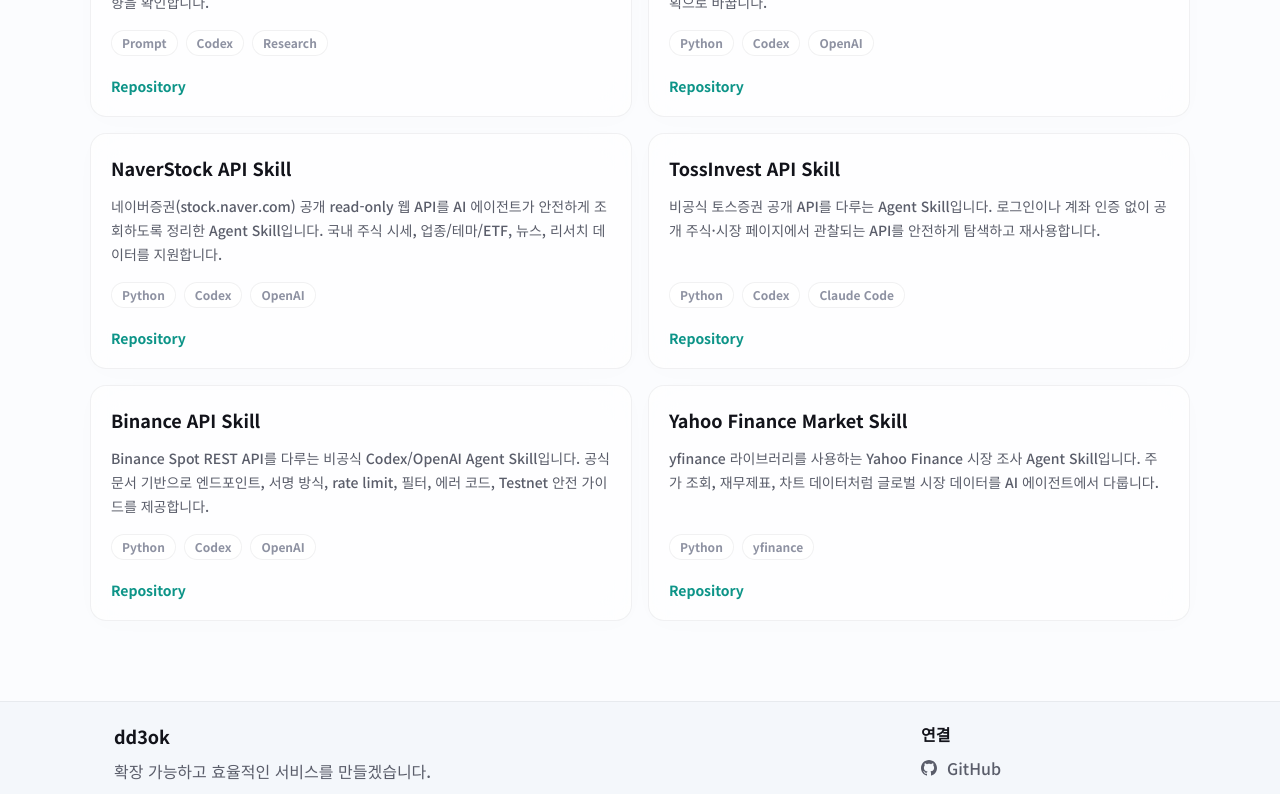
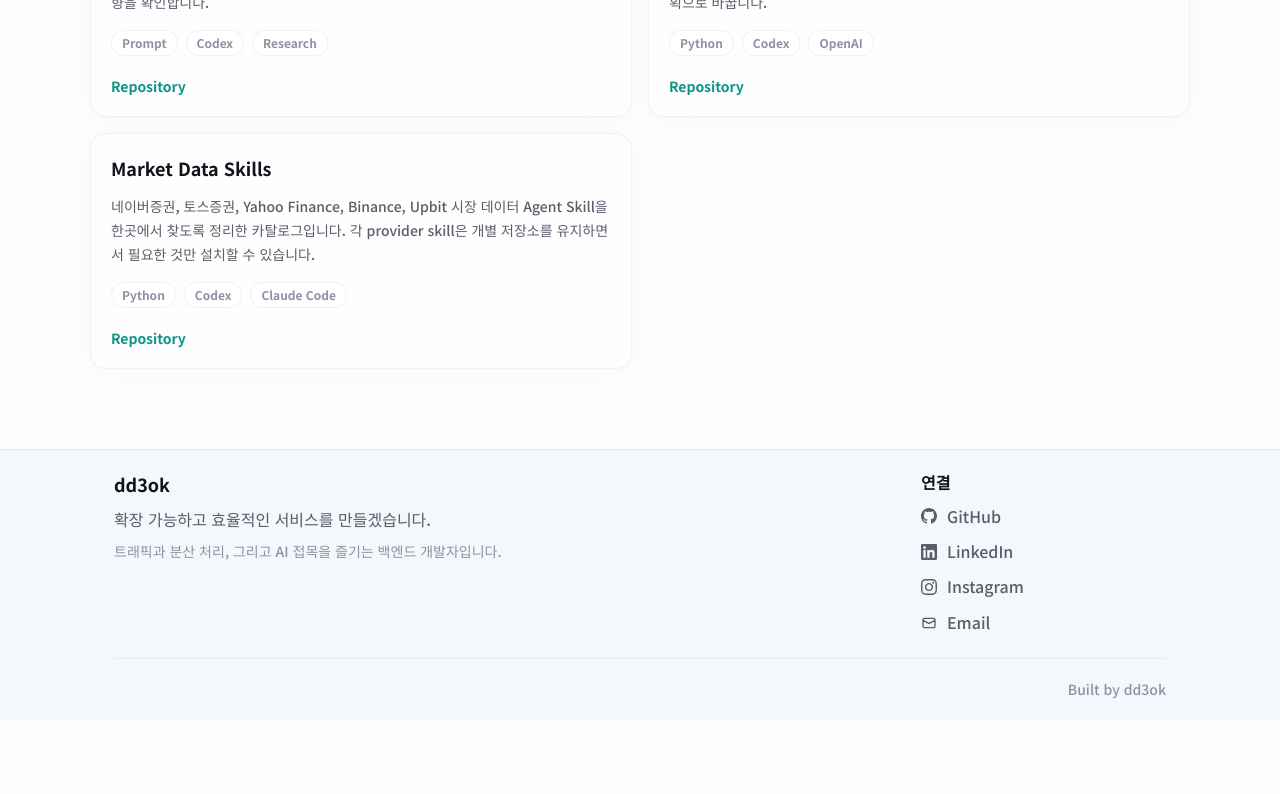
Before and after one commit to dd3ok/dd3ok.github.io, a Next.js app: page /agent-skills in a window 1280 px wide. Shown: the part 860-1654 px from the top of the page. After the commit the page ends 1580 px from the top, so only its background shows below. Built offline with nearby package versions, Linux system fonts and the light colour scheme.

Commit message:
Unify market data agent skills

```diff
--- a/package.json
+++ b/package.json
@@ -8,13 +8,14 @@
     "start": "node node_modules/serve/build/main.js out -l 3000",
     "lint": "node node_modules/eslint/bin/eslint.js . --max-warnings=0",
     "smoke": "node scripts/smoke-check.mjs",
-    "validate": "npm run test:notes-import && npm run test:notes-categories && npm run test:projects-data && npm run design:check && npm run lint && node node_modules/typescript/bin/tsc --noEmit && npm run notes:check",
+    "validate": "npm run test:notes-import && npm run test:notes-categories && npm run test:projects-data && npm run test:agent-skills-data && npm run design:check && npm run lint && node node_modules/typescript/bin/tsc --noEmit && npm run notes:check",
     "design:check": "node scripts/check-design-system.mjs",
     "notes:import:waitworthy": "node scripts/import-waitworthy-notes.mjs",
     "notes:check": "node scripts/check-notes.mjs",
     "test:notes-import": "node scripts/test-import-waitworthy-notes.mjs",
     "test:notes-categories": "node scripts/test-notes-categories.mjs",
     "test:projects-data": "node scripts/check-projects-data.mjs",
+    "test:agent-skills-data": "node scripts/check-agent-skills-data.mjs",
     "preview": "npm run build && node node_modules/serve/build/main.js out -l 3000"
   },
   "dependencies": {
--- a/scripts/smoke-check.mjs
+++ b/scripts/smoke-check.mjs
@@ -41,7 +41,7 @@ const contentChecks = {
     'Savepoint',
     'Rabbit Hole',
     'Lucid',
-    'NaverStock API Skill',
+    'Market Data Skills',
     'WATCHLIST.md',
   ],
   'out/notes/index.html': [
@@ -115,6 +115,10 @@ const absentContentChecks = {
     'Productivity Skills',
     'New Session Handoff Skill',
     'Naver Finance API Skill',
+    'NaverStock API Skill',
+    'TossInvest API Skill',
+    'Binance API Skill',
+    'Yahoo Finance Market Skill',
   ],
 }
 
--- a/src/app/agent-skills/page.tsx
+++ b/src/app/agent-skills/page.tsx
@@ -19,9 +19,12 @@ export const metadata: Metadata = {
         'AI coding agent',
         'document summarization',
         'context hygiene',
+        'market data skills',
+        'NaverStock API',
         'TossInvest API',
-        'Binance API skill',
-        'Yahoo Finance skill',
+        'Yahoo Finance',
+        'Binance API',
+        'Upbit API',
         'Python',
         'open source',
     ],
--- a/src/data/agentSkills.ts
+++ b/src/data/agentSkills.ts
@@ -104,71 +104,21 @@ export const agentSkills: AgentSkill[] = [
         ],
     },
     {
-        id: 'naverstock-api-skill',
-        title: 'NaverStock API Skill',
+        id: 'market-data-skills',
+        title: 'Market Data Skills',
         description:
-            '네이버증권(stock.naver.com) 공개 read-only 웹 API를 AI 에이전트가 안전하게 조회하도록 정리한 Agent Skill입니다. 국내 주식 시세, 업종/테마/ETF, 뉴스, 리서치 데이터를 지원합니다.',
-        shortDescription: '네이버증권 API',
-        tech: ['Python', 'Codex', 'OpenAI'],
-        github: 'https://github.com/dd3ok/naverstock-api-skill',
+            '네이버증권, 토스증권, Yahoo Finance, Binance, Upbit 시장 데이터 Agent Skill을 한곳에서 찾도록 정리한 카탈로그입니다. 각 provider skill은 개별 저장소를 유지하면서 필요한 것만 설치할 수 있습니다.',
+        shortDescription: '시장 데이터 스킬 모음',
+        tech: ['Python', 'Codex', 'Claude Code'],
+        github: 'https://github.com/dd3ok/market-data-skills',
         category: 'finance',
         keywords: [
+            'market data',
             '네이버증권 API',
-            'Naver Stock API',
-            '국내 주식 시세',
-            'ETF',
-            '업종 테마',
-        ],
-    },
-    {
-        id: 'tossinvest-api-skill',
-        title: 'TossInvest API Skill',
-        description:
-            '비공식 토스증권 공개 API를 다루는 Agent Skill입니다. 로그인이나 계좌 인증 없이 공개 주식·시장 페이지에서 관찰되는 API를 안전하게 탐색하고 재사용합니다.',
-        shortDescription: '토스증권 API',
-        tech: ['Python', 'Codex', 'Claude Code'],
-        github: 'https://github.com/dd3ok/tossinvest-api-skill',
-        category: 'finance',
-        keywords: [
-            '토스증권 API',
             'TossInvest API',
-            '주식 데이터',
-            '재무제표',
-            '스크리너',
-        ],
-    },
-    {
-        id: 'binance-api-skill',
-        title: 'Binance API Skill',
-        description:
-            'Binance Spot REST API를 다루는 비공식 Codex/OpenAI Agent Skill입니다. 공식 문서 기반으로 엔드포인트, 서명 방식, rate limit, 필터, 에러 코드, Testnet 안전 가이드를 제공합니다.',
-        shortDescription: '바이낸스 API',
-        tech: ['Python', 'Codex', 'OpenAI'],
-        github: 'https://github.com/dd3ok/binance-api-skill',
-        category: 'finance',
-        keywords: [
+            'Yahoo Finance',
             'Binance API',
-            '바이낸스 API',
-            'crypto API',
-            'Spot REST API',
-            'trading',
-        ],
-    },
-    {
-        id: 'yahoo-finance-market-skill',
-        title: 'Yahoo Finance Market Skill',
-        description:
-            'yfinance 라이브러리를 사용하는 Yahoo Finance 시장 조사 Agent Skill입니다. 주가 조회, 재무제표, 차트 데이터처럼 글로벌 시장 데이터를 AI 에이전트에서 다룹니다.',
-        shortDescription: '야후 파이낸스',
-        tech: ['Python', 'yfinance'],
-        github: 'https://github.com/dd3ok/yahoo-finance-market-skill',
-        category: 'finance',
-        keywords: [
-            'Yahoo Finance API',
-            'yfinance',
-            'stock market data',
-            'financial data',
-            'market research',
+            'Upbit API',
         ],
     },
 ]
```
Also changed, not shown: scripts/check-agent-skills-data.mjs (added, +81 -0 lines).
